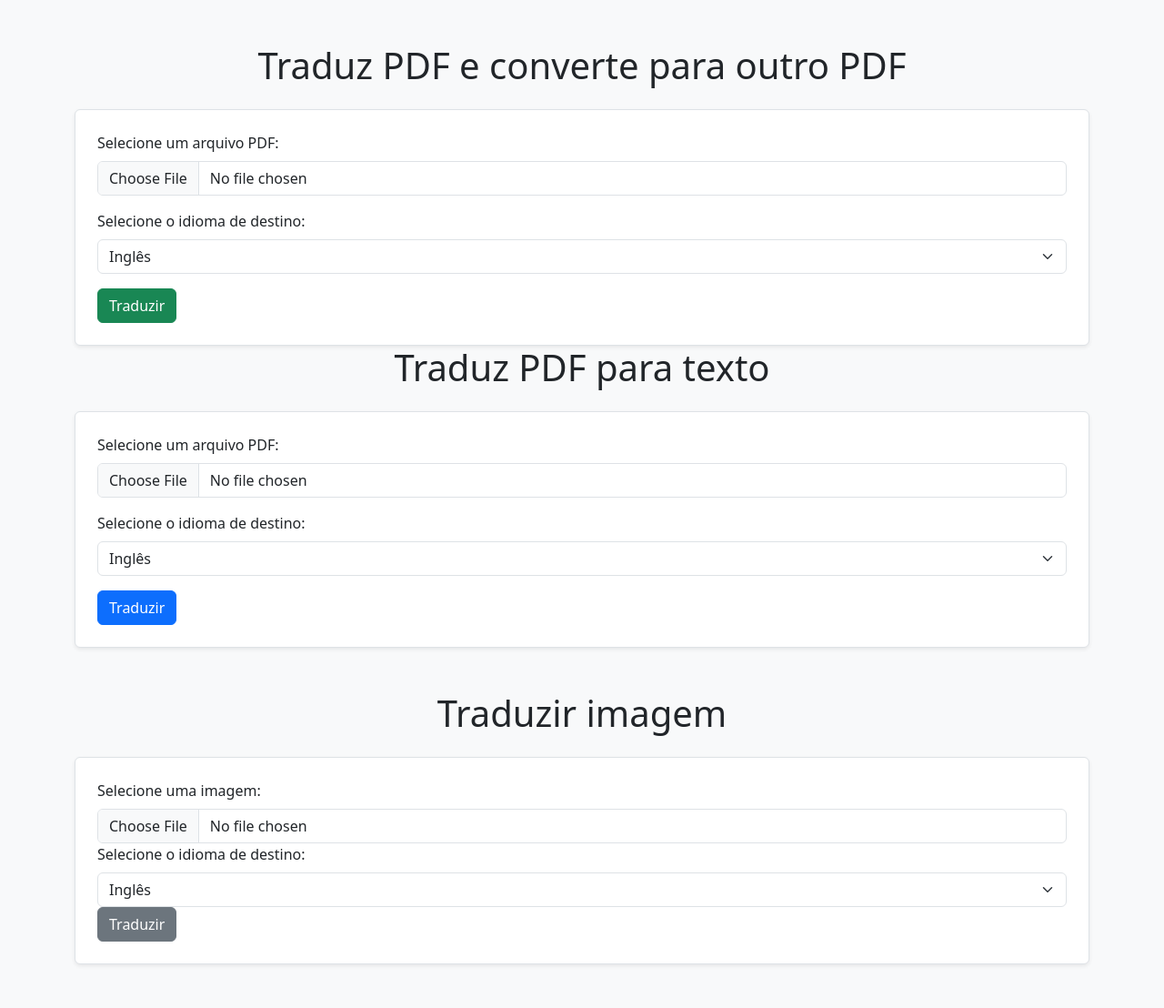
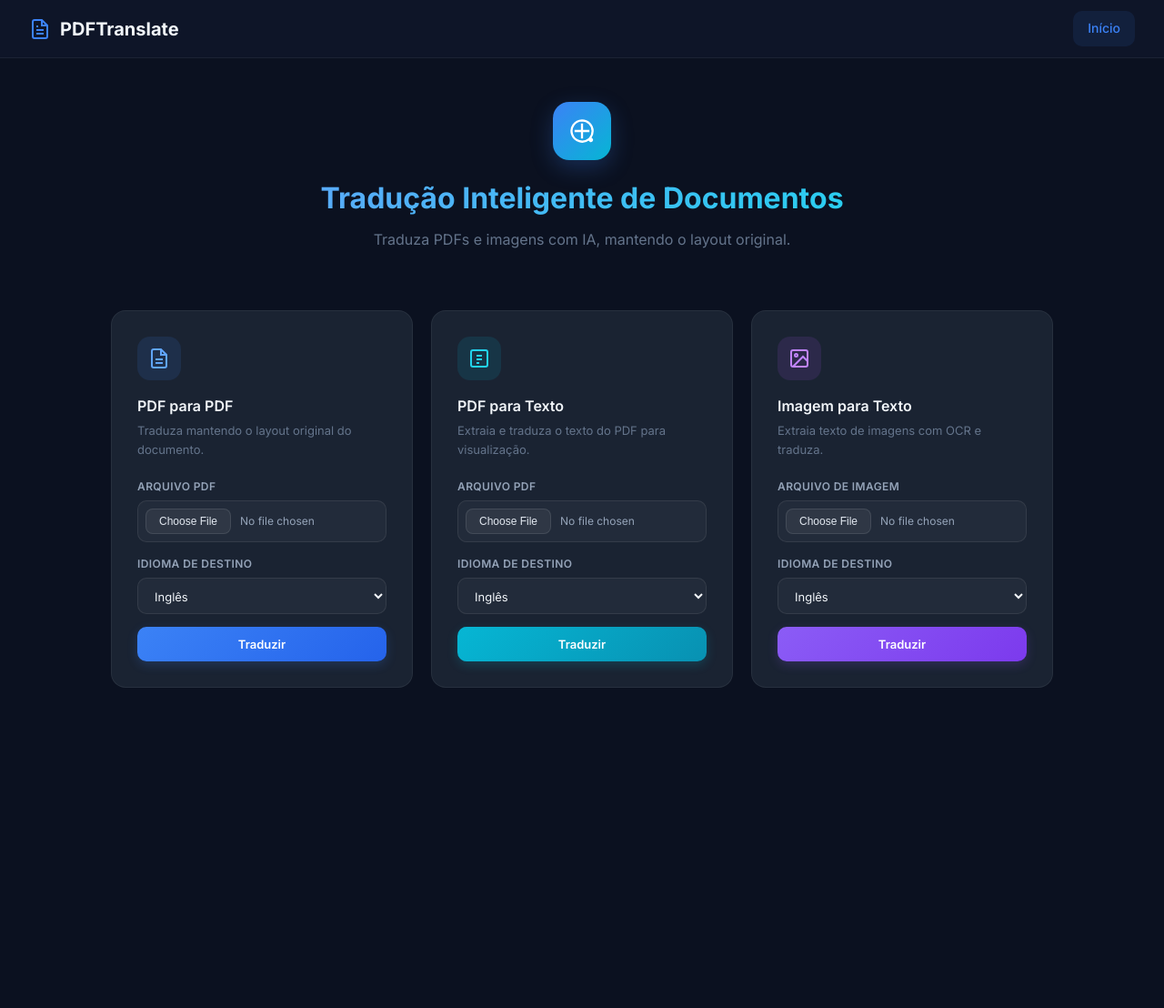
Before and after one commit to IsaacLusca/PDFTranslate, a Flask app: page / in a window 1280 px wide. Shown: the whole page at 91% size. After the commit the page ends 756 px from the top, so only its background shows below. Run offline with Flask 3, Linux system fonts and the light colour scheme.

Commit message:
refactor: interface escura azul marinho, templates com resultado, readme

```diff
--- a/app/routes.py
+++ b/app/routes.py
@@ -1,22 +1,14 @@
-# from app import app
-from flask import redirect, render_template, request, url_for, session, flash, Blueprint, send_file
+from flask import render_template, request, flash, Blueprint, send_file
 import os
-from googletrans import Translator
 from langdetect import detect
 from deep_translator import GoogleTranslator
 
-# função para extrair texto do PDF
 from app.utils import extract_text_from_pdf, translate_text_list, extract_and_translate_pdf, generate_pdf_from_text
 from app.utils import translate_image_text, extract_text_from_image, translate_pdf_preserving_layout
 
-# criação do blueprint
-# O blueprint é uma forma de organizar o código em Flask, permitindo dividir a aplicação em partes menores e mais gerenciáveis.
 main = Blueprint('main', __name__)
 
-# definindo o diretório de upload
-UPLOAD_FOLDER = os.path.join(os.getcwd(), 'temp')  # agora vira absoluto
-
-# Verifica se o diretório de upload existe, caso contrário, cria o diretório.
+UPLOAD_FOLDER = os.path.join(os.getcwd(), 'temp')
 os.makedirs(UPLOAD_FOLDER, exist_ok=True)
 
 @main.route('/')
@@ -26,39 +18,34 @@ def index():
 
 @main.route('/translate', methods=['POST'])
 def translate():
-    # Verifica se o arquivo foi enviado na requisição
     file = request.files['file']
     filepath = os.path.join(UPLOAD_FOLDER, file.filename)
-    # salva o arquivo no diretório de upload
     file.save(filepath)
 
-    # pages recebe o texto extraído do PDF
     pages = extract_text_from_pdf(filepath)
-
     target_lang = request.form['language']
-
-    # detecta pela primeira página:
     detected_lang = detect(pages[0]) if pages else 'auto'
 
     translated_pages = [
         GoogleTranslator(source=detected_lang, target=target_lang).translate(p)
         for p in pages
     ]
-    return "<br><hr>".join(f"<h3>Página {i+1}</h3><pre>{p}</pre>" for i, p in enumerate(translated_pages))
+
+    html_content = "<br><hr>".join(
+        f"<h3>Página {i+1}</h3><pre>{p}</pre>" for i, p in enumerate(translated_pages)
+    )
+
+    return render_template('result.html', title='Resultado', translated_text=html_content, description='Texto extraído e traduzido do PDF.')
 
 @main.route('/translate_to_pdf', methods=['POST'])
-# Função para traduzir o PDF e gerar um novo PDF com o texto traduzido
 def translate_to_pdf():
     file = request.files['file']
     filepath = os.path.join(UPLOAD_FOLDER, file.filename)
     file.save(filepath)
 
     target_lang = request.form['language']
-
-    # Traduzir preservando layout
     translated_doc = translate_pdf_preserving_layout(filepath, target_lang)
 
-    # Gerar arquivo de saída
     filename = os.path.splitext(file.filename)[0]
     output_filename = f"{filename}_translated_{target_lang}.pdf"
     output_path = os.path.join(UPLOAD_FOLDER, output_filename)
@@ -66,8 +53,8 @@ def translate_to_pdf():
     translated_doc.save(output_path)
     translated_doc.close()
 
+    flash('PDF traduzido com sucesso!', 'success')
     return send_file(output_path, as_attachment=True)
-
 
 @main.route('/translate_image', methods=['POST'])
 def translate_image():
@@ -78,4 +65,4 @@ def translate_image():
     target_lang = request.form['language']
     translated_text = translate_image_text(filepath, target_lang)
 
-    return f"<h3>Texto traduzido da imagem:</h3><pre>{translated_text}</pre>"
+    return render_template('result.html', title='Resultado', translated_text=translated_text, description='Texto extraído da imagem e traduzido.')
--- /dev/null
+++ b/app/static/css/style.css
@@ -0,0 +1,431 @@
+*,
+*::before,
+*::after {
+  box-sizing: border-box;
+  margin: 0;
+  padding: 0;
+}
+
+html {
+  font-size: 16px;
+  -webkit-font-smoothing: antialiased;
+  -moz-osx-font-smoothing: grayscale;
+}
+
+body {
+  font-family: 'Inter', 'Segoe UI', system-ui, -apple-system, sans-serif;
+  background: #0b1120;
+  color: #e2e8f0;
+  min-height: 100vh;
+  line-height: 1.6;
+}
+
+a { text-decoration: none; color: inherit; }
+button { cursor: pointer; border: none; font-family: inherit; }
+input, select, textarea { font-family: inherit; outline: none; }
+
+/* ==============================
+   NAVBAR
+   ============================== */
+
+.navbar {
+  background: rgba(15, 23, 42, 0.9);
+  backdrop-filter: blur(16px);
+  border-bottom: 1px solid rgba(255, 255, 255, 0.06);
+  padding: 0 32px;
+  height: 64px;
+  display: flex;
+  align-items: center;
+  justify-content: space-between;
+  position: sticky;
+  top: 0;
+  z-index: 100;
+}
+
+.navbar-brand {
+  display: flex;
+  align-items: center;
+  gap: 10px;
+  color: #f1f5f9;
+  font-size: 20px;
+  font-weight: 700;
+}
+
+.navbar-brand svg {
+  color: #3b82f6;
+}
+
+.navbar-links {
+  display: flex;
+  align-items: center;
+  gap: 12px;
+}
+
+.nav-link {
+  font-size: 14px;
+  font-weight: 500;
+  color: #64748b;
+  padding: 8px 16px;
+  border-radius: 10px;
+  transition: all 0.2s;
+}
+
+.nav-link:hover {
+  color: #e2e8f0;
+  background: rgba(255, 255, 255, 0.04);
+}
+
+.nav-link.active {
+  color: #3b82f6;
+  background: rgba(59, 130, 246, 0.1);
+}
+
+/* ==============================
+   HERO
+   ============================== */
+
+.hero {
+  text-align: center;
+  padding: 48px 32px 32px;
+  max-width: 800px;
+  margin: 0 auto;
+}
+
+.hero-icon {
+  display: inline-flex;
+  align-items: center;
+  justify-content: center;
+  width: 64px;
+  height: 64px;
+  background: linear-gradient(135deg, #3b82f6, #06b6d4);
+  border-radius: 18px;
+  margin-bottom: 16px;
+  color: white;
+  box-shadow: 0 8px 24px rgba(59, 130, 246, 0.25);
+}
+
+.hero h1 {
+  font-size: 32px;
+  font-weight: 700;
+  background: linear-gradient(135deg, #60a5fa, #22d3ee);
+  -webkit-background-clip: text;
+  -webkit-text-fill-color: transparent;
+  background-clip: text;
+  margin-bottom: 8px;
+}
+
+.hero p {
+  color: #64748b;
+  font-size: 16px;
+  max-width: 600px;
+  margin: 0 auto;
+}
+
+/* ==============================
+   MAIN CONTENT
+   ============================== */
+
+.main-content {
+  max-width: 1100px;
+  margin: 0 auto;
+  padding: 0 32px 48px;
+}
+
+/* Service Cards */
+
+.services {
+  display: grid;
+  grid-template-columns: repeat(3, 1fr);
+  gap: 20px;
+  margin-top: 32px;
+}
+
+.service-card {
+  background: #1a2332;
+  border: 1px solid rgba(255, 255, 255, 0.06);
+  border-radius: 16px;
+  padding: 28px;
+  transition: all 0.3s;
+}
+
+.service-card:hover {
+  border-color: rgba(255, 255, 255, 0.1);
+  box-shadow: 0 8px 24px rgba(0, 0, 0, 0.2);
+  transform: translateY(-2px);
+}
+
+.service-icon {
+  width: 48px;
+  height: 48px;
+  border-radius: 14px;
+  display: flex;
+  align-items: center;
+  justify-content: center;
+  margin-bottom: 16px;
+}
+
+.service-icon.pdf-icon { background: rgba(59, 130, 246, 0.12); color: #60a5fa; }
+.service-icon.text-icon { background: rgba(6, 182, 212, 0.12); color: #22d3ee; }
+.service-icon.image-icon { background: rgba(168, 85, 247, 0.12); color: #c084fc; }
+
+.service-card h3 {
+  font-size: 16px;
+  font-weight: 600;
+  color: #f1f5f9;
+  margin-bottom: 4px;
+}
+
+.service-desc {
+  font-size: 13px;
+  color: #64748b;
+  margin-bottom: 20px;
+}
+
+.input-group {
+  margin-bottom: 14px;
+}
+
+.input-group label {
+  display: block;
+  font-size: 12px;
+  font-weight: 600;
+  color: #94a3b8;
+  margin-bottom: 6px;
+  text-transform: uppercase;
+  letter-spacing: 0.4px;
+}
+
+.input-group input,
+.input-group select {
+  width: 100%;
+  padding: 10px 14px;
+  border: 1px solid rgba(255, 255, 255, 0.08);
+  border-radius: 10px;
+  font-size: 13px;
+  color: #f1f5f9;
+  background: rgba(255, 255, 255, 0.04);
+  transition: all 0.2s;
+}
+
+.input-group input:focus,
+.input-group select:focus {
+  border-color: #3b82f6;
+  background: rgba(255, 255, 255, 0.06);
+  box-shadow: 0 0 0 3px rgba(59, 130, 246, 0.12);
+}
+
+.input-group input::placeholder {
+  color: #475569;
+}
+
+.input-group select option {
+  background: #1a2332;
+  color: #f1f5f9;
+}
+
+input[type="file"] {
+  padding: 8px;
+  font-size: 12px;
+  color: #94a3b8;
+}
+
+input[type="file"]::file-selector-button {
+  padding: 6px 14px;
+  border-radius: 8px;
+  border: 1px solid rgba(255, 255, 255, 0.1);
+  background: rgba(255, 255, 255, 0.06);
+  color: #e2e8f0;
+  font-size: 12px;
+  cursor: pointer;
+  margin-right: 10px;
+  transition: all 0.2s;
+}
+
+input[type="file"]::file-selector-button:hover {
+  background: rgba(255, 255, 255, 0.1);
+}
+
+.btn {
+  width: 100%;
+  padding: 11px;
+  border-radius: 10px;
+  font-size: 13px;
+  font-weight: 600;
+  transition: all 0.2s;
+  color: white;
+}
+
+.btn-blue {
+  background: linear-gradient(135deg, #3b82f6, #2563eb);
+  box-shadow: 0 4px 12px rgba(59, 130, 246, 0.2);
+}
+
+.btn-blue:hover {
+  box-shadow: 0 6px 16px rgba(59, 130, 246, 0.3);
+  transform: translateY(-1px);
+}
+
+.btn-cyan {
+  background: linear-gradient(135deg, #06b6d4, #0891b2);
+  box-shadow: 0 4px 12px rgba(6, 182, 212, 0.2);
+}
+
+.btn-cyan:hover {
+  box-shadow: 0 6px 16px rgba(6, 182, 212, 0.3);
+  transform: translateY(-1px);
+}
+
+.btn-purple {
+  background: linear-gradient(135deg, #8b5cf6, #7c3aed);
+  box-shadow: 0 4px 12px rgba(139, 92, 246, 0.2);
+}
+
+.btn-purple:hover {
+  box-shadow: 0 6px 16px rgba(139, 92, 246, 0.3);
+  transform: translateY(-1px);
+}
+
+/* ==============================
+   RESULT PAGE
+   ============================== */
+
+.result-page {
+  max-width: 900px;
+  margin: 0 auto;
+  padding: 32px;
+}
+
+.result-card {
+  background: #1a2332;
+  border: 1px solid rgba(255, 255, 255, 0.06);
+  border-radius: 16px;
+  padding: 32px;
+  margin-top: 24px;
+}
+
+.result-card h2 {
+  font-size: 20px;
+  font-weight: 600;
+  color: #f1f5f9;
+  margin-bottom: 20px;
+  padding-bottom: 12px;
+  border-bottom: 1px solid rgba(255, 255, 255, 0.06);
+}
+
+.result-text {
+  background: rgba(255, 255, 255, 0.03);
+  border: 1px solid rgba(255, 255, 255, 0.06);
+  border-radius: 12px;
+  padding: 20px;
+  font-size: 14px;
+  line-height: 1.8;
+  color: #cbd5e1;
+  white-space: pre-wrap;
+  word-break: break-word;
+  max-height: 500px;
+  overflow-y: auto;
+}
+
+.result-actions {
+  margin-top: 24px;
+  display: flex;
+  gap: 12px;
+}
+
+.btn-back {
+  display: inline-flex;
+  align-items: center;
+  gap: 6px;
+  padding: 10px 24px;
+  border-radius: 10px;
+  font-size: 13px;
+  font-weight: 500;
+  background: rgba(255, 255, 255, 0.06);
+  color: #94a3b8;
+  transition: all 0.2s;
+}
+
+.btn-back:hover {
+  background: rgba(255, 255, 255, 0.1);
+  color: #e2e8f0;
+}
+
+/* ==============================
+   ALERTS
+   ============================== */
+
+.alerts {
+  max-width: 1100px;
+  margin: 16px auto 0;
+  padding: 0 32px;
+}
+
+.alert {
+  padding: 12px 20px;
+  border-radius: 12px;
+  font-size: 14px;
+  margin-bottom: 12px;
+  display: flex;
+  align-items: center;
+  justify-content: space-between;
+  animation: fadeUp 0.3s ease-out;
+}
+
+.alert-warning {
+  background: rgba(251, 191, 36, 0.1);
+  border: 1px solid rgba(251, 191, 36, 0.2);
+  color: #fcd34d;
+}
+
+.alert-success {
+  background: rgba(52, 211, 153, 0.1);
+  border: 1px solid rgba(52, 211, 153, 0.2);
+  color: #6ee7b7;
+}
+
+.alert-close {
+  background: none;
+  color: inherit;
+  font-size: 18px;
+  opacity: 0.5;
+  padding: 0 4px;
+}
+
+.alert-close:hover {
+  opacity: 1;
+}
+
+@keyframes fadeUp {
+  from { opacity: 0; transform: translateY(12px); }
+  to { opacity: 1; transform: translateY(0); }
+}
+
+/* ==============================
+   RESPONSIVE
+   ============================== */
+
+@media (max-width: 900px) {
+  .services {
+    grid-template-columns: 1fr;
+  }
+
+  .navbar {
+    padding: 0 16px;
+  }
+
+  .main-content {
+    padding: 0 16px 32px;
+  }
+
+  .hero {
+    padding: 32px 16px 24px;
+  }
+
+  .hero h1 {
+    font-size: 24px;
+  }
+
+  .result-page {
+    padding: 16px;
+  }
+}
--- /dev/null
+++ b/app/templates/base.html
@@ -0,0 +1,44 @@
+<!DOCTYPE html>
+<html lang="pt-BR">
+<head>
+  <meta charset="UTF-8">
+  <meta name="viewport" content="width=device-width, initial-scale=1.0">
+  <title>{% if title %}{{ title }} — {% endif %}PDFTranslate</title>
+  <link rel="preconnect" href="https://fonts.googleapis.com">
+  <link rel="preconnect" href="https://fonts.gstatic.com" crossorigin>
+  <link href="https://fonts.googleapis.com/css2?family=Inter:wght@400;500;600;700&display=swap" rel="stylesheet">
+  <link rel="stylesheet" href="{{ url_for('static', filename='css/style.css') }}">
+</head>
+<body>
+  <nav class="navbar">
+    <a class="navbar-brand" href="{{ url_for('main.index') }}">
+      <svg viewBox="0 0 24 24" width="24" height="24" fill="none" stroke="currentColor" stroke-width="2">
+        <path d="M14 2H6a2 2 0 0 0-2 2v16a2 2 0 0 0 2 2h12a2 2 0 0 0 2-2V8z" />
+        <polyline points="14 2 14 8 20 8" />
+        <line x1="16" y1="13" x2="8" y2="13" />
+        <line x1="16" y1="17" x2="8" y2="17" />
+        <polyline points="10 9 9 9 8 9" />
+      </svg>
+      <span>PDFTranslate</span>
+    </a>
+    <div class="navbar-links">
+      <a class="nav-link {{ 'active' if request.endpoint == 'main.index' }}" href="{{ url_for('main.index') }}">Início</a>
+    </div>
+  </nav>
+
+  {% with messages = get_flashed_messages(with_categories=true) %}
+  {% if messages %}
+  <div class="alerts">
+    {% for category, message in messages %}
+    <div class="alert alert-{{ category if category in ['warning', 'success'] else 'warning' }}">
+      <span>{{ message }}</span>
+      <button class="alert-close" onclick="this.parentElement.remove()">&times;</button>
+    </div>
+    {% endfor %}
+  </div>
+  {% endif %}
+  {% endwith %}
+
+  {% block content %}{% endblock %}
+</body>
+</html>
--- a/app/templates/index.html
+++ b/app/templates/index.html
@@ -1,64 +1,104 @@
-<!DOCTYPE html>
-<html lang="pt-br">
-<head>
-    <meta charset="UTF-8">
-    <meta name="viewport" content="width=device-width, initial-scale=1.0">
-    <title>PDF translate</title>
-    <link href="https://cdn.jsdelivr.net/npm/bootstrap@5.3.3/dist/css/bootstrap.min.css" rel="stylesheet">
-</head>
-<body class="bg-light">
+{% extends "base.html" %}
 
-    <div class="container py-5">
-        <h1 class="mb-4 text-center">Traduz PDF e converte para outro PDF</h1>
-        <form action="/translate_to_pdf" method="post" enctype="multipart/form-data" class="border p-4 rounded bg-white shadow-sm">
-            <div class="mb-3">
-                <label for="file2" class="form-label">Selecione um arquivo PDF:</label>
-                <input type="file" id="file2" name="file" accept=".pdf" class="form-control" required>
+{% block content %}
+<div class="hero">
+  <div class="hero-icon">
+    <svg viewBox="0 0 24 24" width="28" height="28" fill="none" stroke="currentColor" stroke-width="2">
+      <path d="M12 2a10 10 0 0 1 10 10c0 2.4-.8 4.6-2.2 6.4l1.4 1.4a1 1 0 0 1-1.4 1.4l-1.4-1.4A10 10 0 1 1 12 2z" />
+      <path d="M5 12h14M12 5v14" />
+    </svg>
   </div>
-            <div class="mb-3">
-                <label for="language2" class="form-label">Selecione o idioma de destino:</label>
-                <select id="language2" name="language" class="form-select" required>
+  <h1>Tradução Inteligente de Documentos</h1>
+  <p>Traduza PDFs e imagens com IA, mantendo o layout original.</p>
+</div>
+
+<main class="main-content">
+  <div class="services">
+    <div class="service-card">
+      <div class="service-icon pdf-icon">
+        <svg viewBox="0 0 24 24" width="24" height="24" fill="none" stroke="currentColor" stroke-width="2">
+          <path d="M14 2H6a2 2 0 0 0-2 2v16a2 2 0 0 0 2 2h12a2 2 0 0 0 2-2V8z" />
+          <polyline points="14 2 14 8 20 8" />
+          <line x1="16" y1="13" x2="8" y2="13" />
+          <line x1="16" y1="17" x2="8" y2="17" />
+        </svg>
+      </div>
+      <h3>PDF para PDF</h3>
+      <p class="service-desc">Traduza mantendo o layout original do documento.</p>
+      <form action="/translate_to_pdf" method="post" enctype="multipart/form-data">
+        <div class="input-group">
+          <label for="file2">Arquivo PDF</label>
+          <input type="file" id="file2" name="file" accept=".pdf" required>
+        </div>
+        <div class="input-group">
+          <label for="language2">Idioma de destino</label>
+          <select id="language2" name="language" required>
             <option value="en">Inglês</option>
             <option value="pt">Português</option>
             <option value="es">Espanhol</option>
             <option value="ru">Russo</option>
           </select>
         </div>
-            <button type="submit" class="btn btn-success">Traduzir</button>
+        <button type="submit" class="btn btn-blue">Traduzir</button>
+      </form>
+    </div>
 
-        </form>
-        <h1 class="mb-4 text-center">Traduz PDF para texto</h1>
-        <form action="/translate" method="post" enctype="multipart/form-data" class="border p-4 rounded bg-white shadow-sm mb-5">
-            <div class="mb-3">
-                <label for="file" class="form-label">Selecione um arquivo PDF:</label>
-                <input type="file" id="file" name="file" accept=".pdf" class="form-control" required>
+    <div class="service-card">
+      <div class="service-icon text-icon">
+        <svg viewBox="0 0 24 24" width="24" height="24" fill="none" stroke="currentColor" stroke-width="2">
+          <rect x="3" y="3" width="18" height="18" rx="2" />
+          <line x1="9" y1="9" x2="15" y2="9" />
+          <line x1="9" y1="13" x2="15" y2="13" />
+          <line x1="9" y1="17" x2="12" y2="17" />
+        </svg>
       </div>
-            <div class="mb-3">
-                <label for="language" class="form-label">Selecione o idioma de destino:</label>
-                <select id="language" name="language" class="form-select" required>
+      <h3>PDF para Texto</h3>
+      <p class="service-desc">Extraia e traduza o texto do PDF para visualização.</p>
+      <form action="/translate" method="post" enctype="multipart/form-data">
+        <div class="input-group">
+          <label for="file">Arquivo PDF</label>
+          <input type="file" id="file" name="file" accept=".pdf" required>
+        </div>
+        <div class="input-group">
+          <label for="language">Idioma de destino</label>
+          <select id="language" name="language" required>
             <option value="en">Inglês</option>
             <option value="pt">Português</option>
             <option value="es">Espanhol</option>
             <option value="ru">Russo</option>
           </select>
         </div>
-            <button type="submit" class="btn btn-primary">Traduzir</button>
+        <button type="submit" class="btn btn-cyan">Traduzir</button>
       </form>
+    </div>
 
-        <h1 class="mb-4 text-center">Traduzir imagem</h1>
-        <form action="/translate_image" method="post" enctype="multipart/form-data" class="border p-4 rounded bg-white shadow-sm">
-            <label for="file3" class="form-label">Selecione uma imagem:</label>
-            <input type="file" id="file3" name="file" class="form-control" accept=".jpg, .jpeg, .png" required>
-            <label for="language3" class="form-label">Selecione o idioma de destino:</label>
-            <select name="language" id="language3"class="form-select" required>
+    <div class="service-card">
+      <div class="service-icon image-icon">
+        <svg viewBox="0 0 24 24" width="24" height="24" fill="none" stroke="currentColor" stroke-width="2">
+          <rect x="3" y="3" width="18" height="18" rx="2" />
+          <circle cx="8.5" cy="8.5" r="1.5" />
+          <polyline points="21 15 16 10 5 21" />
+        </svg>
+      </div>
+      <h3>Imagem para Texto</h3>
+      <p class="service-desc">Extraia texto de imagens com OCR e traduza.</p>
+      <form action="/translate_image" method="post" enctype="multipart/form-data">
+        <div class="input-group">
+          <label for="file3">Arquivo de imagem</label>
+          <input type="file" id="file3" name="file" accept=".jpg,.jpeg,.png" required>
+        </div>
+        <div class="input-group">
+          <label for="language3">Idioma de destino</label>
+          <select id="language3" name="language" required>
             <option value="en">Inglês</option>
             <option value="pt">Português</option>
             <option value="es">Espanhol</option>
             <option value="ru">Russo</option>
           </select>
-            <button type="submit" class="btn btn-secondary">Traduzir</button>
+        </div>
+        <button type="submit" class="btn btn-purple">Traduzir</button>
       </form>
     </div>
-
-</body>
-</html>
+  </div>
+</main>
+{% endblock %}
--- a/tradutor.py
+++ /dev/null
@@ -1 +0,0 @@
-from app import app
```
Also changed, not shown: app/templates/result.html (added, +23 -0 lines), README.md. Lines whose indentation alone changed are shown as unchanged.
